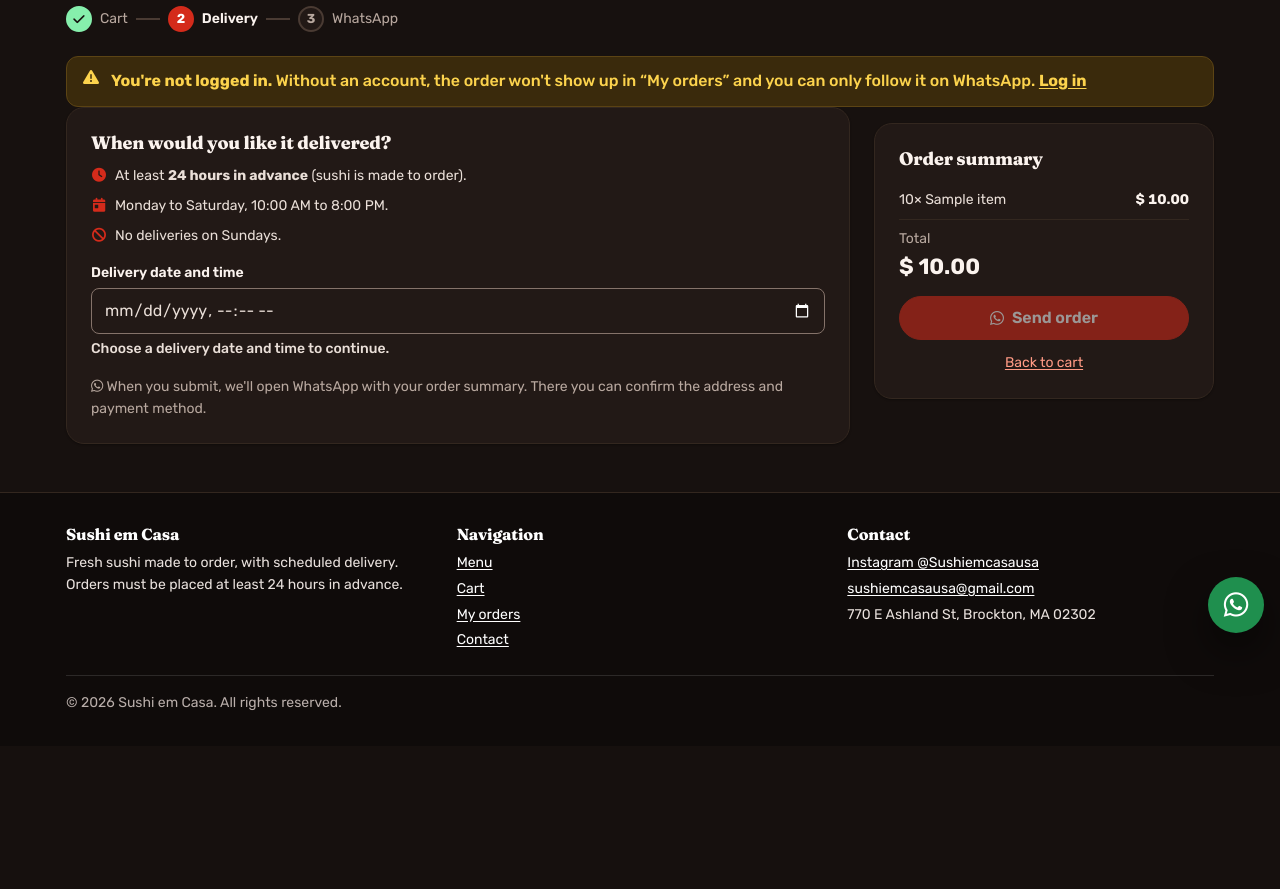
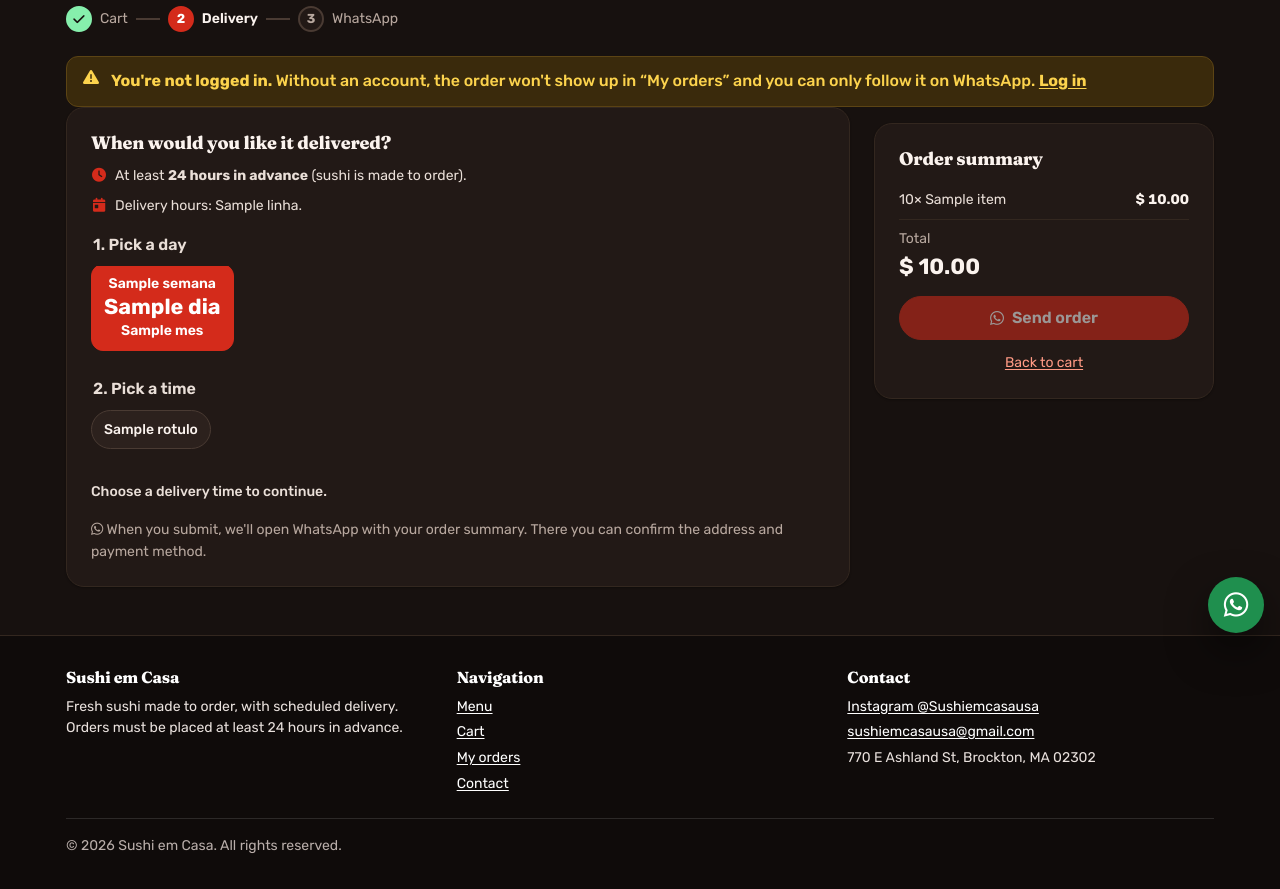
Before and after one commit to jarthur-duarte/SushiEmCasa, a Django app: template sushiemcasa/templates/sushiemcasa/checkout.html in a window 1280 px wide. Shown: the part 151-1040 px from the top of the page. Before the commit the page ends 861 px from the top, so only its background shows below. Run offline with Django 5.2, Linux system fonts and the light colour scheme; tables that the repository leaves empty hold one stand-in row (values such as "Sample post"); the template is opened without the code that fills it: values that come from a table or form of the project are taken from there, most other values are stand-ins (such as "Sample title", 1, 10 or a date in 2020).

Commit message:
Mostra no checkout os horarios de entrega definidos no painel
O cliente escolhe um dia e um horario (de 30 em 30 min) dentro do
expediente cadastrado em Hours, a pelo menos 24h. O OrderForm usa a
mesma regra, no lugar do seg-sab 10h-20h fixo no codigo.

Co-Authored-By: Claude Opus 5.5 <noreply@anthropic.com>

```diff
--- a/sushiemcasa/forms/pedidos.py
+++ b/sushiemcasa/forms/pedidos.py
@@ -3,6 +3,8 @@ from sushiemcasa.models import Order
 import datetime
 from django.utils import timezone
 from django.core.exceptions import ValidationError
+
+from sushiemcasa.horarios import motivo_recusa
 
 class OrderForm(forms.ModelForm):
     delivery_datetime = forms.DateTimeField(
@@ -10,7 +12,7 @@ class OrderForm(forms.ModelForm):
         widget=forms.DateTimeInput(attrs={'type': 'datetime-local'}),
         required=True,
         error_messages={'required': 'Choose a delivery date and time.'},
-        help_text="Select the desired date and time for delivery (minimum 24 hours in advance)."
+        help_text="Pick one of the available delivery times (minimum 24 hours in advance)."
     )
 
     class Meta:
@@ -27,18 +29,11 @@ class OrderForm(forms.ModelForm):
 
                 delivery_dt_aware = timezone.make_aware(delivery_dt, timezone.get_current_timezone())
 
-            now_plus_24h = timezone.now() + datetime.timedelta(hours=24)
-
-
-            if delivery_dt_aware < now_plus_24h:
-                raise forms.ValidationError("Delivery date must be at least 24 hours in advance.")
-
-            if delivery_dt_aware.weekday() == 6:
-                raise forms.ValidationError("Sorry, we do not deliver on Sundays.")
-
-            hora = delivery_dt_aware.time()
-            if hora < datetime.time(10, 0) or hora >= datetime.time(20, 0):
-                raise forms.ValidationError("Our delivery hours are between 10:00 AM and 8:00 PM.")
+            # Mesma regra que monta a lista de horários do checkout (sushiemcasa/horarios.py),
+            # baseada no horário de funcionamento definido no painel.
+            motivo = motivo_recusa(delivery_dt_aware)
+            if motivo:
+                raise forms.ValidationError(motivo)
 
             feriados = [
                 datetime.date(2024, 12, 25),
--- a/sushiemcasa/static/sushiemcasa/css/carrinho.css
+++ b/sushiemcasa/static/sushiemcasa/css/carrinho.css
@@ -133,6 +133,62 @@
 .feedback-data.erro { color: var(--cor-erro); }
 .como-funciona { font-size: var(--fs-sm); color: var(--cor-texto-suave); }
 
+/* ---------- Agenda de entrega (dias e horários do painel) ---------- */
+.agenda__grupo { border: 0; padding: 0; margin: 0 0 var(--e-4); min-width: 0; }
+.agenda__grupo legend { font-weight: 600; margin-bottom: var(--e-2); }
+.agenda__dias {
+  display: flex;
+  gap: var(--e-2);
+  overflow-x: auto;
+  padding-bottom: var(--e-1);
+  scroll-snap-type: x mandatory;
+}
+.dia-chip, .hora-chip { position: relative; cursor: pointer; }
+.dia-chip input, .hora-chip input {
+  position: absolute; opacity: 0; inset: 0; margin: 0; cursor: pointer;
+}
+.dia-chip {
+  flex: 0 0 auto;
+  scroll-snap-align: start;
+  display: grid;
+  justify-items: center;
+  min-width: 64px;
+  padding: var(--e-2) var(--e-3);
+  border: 1px solid var(--cor-borda-forte);
+  border-radius: var(--raio);
+  background: var(--cor-superficie-2);
+  transition: border-color .15s, background-color .15s, transform .15s;
+}
+.dia-chip__semana, .dia-chip__mes { font-size: var(--fs-sm); color: var(--cor-texto-suave); }
+.dia-chip__num { font-size: 1.35rem; line-height: 1.2; }
+.agenda__lista { display: flex; flex-wrap: wrap; gap: var(--e-2); }
+.hora-chip span {
+  display: inline-block;
+  min-width: 92px;
+  text-align: center;
+  padding: var(--e-2) var(--e-3);
+  border: 1px solid var(--cor-borda-forte);
+  border-radius: var(--raio-pill);
+  background: var(--cor-superficie-2);
+  font-weight: 500;
+  transition: border-color .15s, background-color .15s;
+}
+.dia-chip:hover, .hora-chip:hover span { border-color: var(--cor-marca-escura); }
+.dia-chip:has(input:checked) { background: var(--cor-marca); border-color: var(--cor-marca); color: #fff; transform: translateY(-2px); }
+.dia-chip:has(input:checked) .dia-chip__semana,
+.dia-chip:has(input:checked) .dia-chip__mes { color: #fff; }
+.hora-chip input:checked + span { background: var(--cor-marca); border-color: var(--cor-marca); color: #fff; }
+.dia-chip:has(input:focus-visible), .hora-chip input:focus-visible + span {
+  outline: 3px solid var(--cor-marca-escura); outline-offset: 2px;
+}
+.agenda__horarios { margin-bottom: var(--e-3); }
+.agenda__dia-nome { font-size: var(--fs-sm); color: var(--cor-texto-suave); margin-bottom: var(--e-2); }
+.agenda--js .agenda__dia-nome { display: none; } /* com JS só um dia aparece por vez */
+@media (prefers-reduced-motion: reduce) {
+  .dia-chip, .hora-chip span { transition: none; }
+  .dia-chip:has(input:checked) { transform: none; }
+}
+
 /* ---------- Celular ---------- */
 @media (max-width: 900px) {
   .pedido-layout { grid-template-columns: 1fr; }
--- a/sushiemcasa/static/sushiemcasa/js/checkout.js
+++ b/sushiemcasa/static/sushiemcasa/js/checkout.js
@@ -1,61 +1,60 @@
-/* Checkout: valida a data/hora de entrega no navegador e explica
-   o motivo quando o horário não é aceito. As mesmas regras são
-   conferidas de novo no servidor (OrderForm). */
+/* Checkout: o cliente escolhe um dia e depois um dos horários livres desse dia.
+   A lista vem do servidor (horário de funcionamento definido no painel, a
+   pelo menos 24h de agora) e a escolha é conferida de novo no OrderForm.
+   Sem JavaScript, todos os dias aparecem com seus horários e o envio funciona. */
 document.addEventListener('DOMContentLoaded', function () {
   'use strict';
 
-  var campo = document.getElementById('id_delivery_datetime');
+  var agenda = document.getElementById('agenda');
   var botao = document.getElementById('confirm-order-btn');
   var feedback = document.getElementById('feedback-data');
-  if (!campo || !botao) return;
+  if (!agenda || !botao) return;
 
-  var UM_DIA = 24 * 60 * 60 * 1000;
-  var ABRE = 10;   // 10:00
-  var FECHA = 20;  // 20:00
+  var dias = agenda.querySelectorAll('input[name="dia"]');
+  var grupos = agenda.querySelectorAll('.agenda__horarios');
 
-  function paraInput(data) { // formato aceito por datetime-local
-    var p = function (n) { return String(n).padStart(2, '0'); };
-    return data.getFullYear() + '-' + p(data.getMonth() + 1) + '-' + p(data.getDate()) +
-      'T' + p(data.getHours()) + ':' + p(data.getMinutes());
+  if (!dias.length) { // nenhum horário disponível
+    botao.disabled = true;
+    return;
   }
 
-  // não deixa escolher antes de agora + 24h
-  campo.min = paraInput(new Date(Date.now() + UM_DIA));
+  agenda.classList.add('agenda--js');
 
   function mensagem(texto, tipo) {
     feedback.textContent = texto;
     feedback.className = 'feedback-data ' + (tipo || '');
-    campo.setAttribute('aria-invalid', tipo === 'erro' ? 'true' : 'false');
   }
 
-  function validar() {
-    var valor = campo.value;
-    var erro = null;
-
-    if (!valor) {
-      botao.disabled = true;
-      mensagem('Choose a delivery date and time to continue.');
-      return;
-    }
-
-    var data = new Date(valor);
-    var hora = data.getHours() + data.getMinutes() / 60;
-
-    if (isNaN(data.getTime())) erro = 'Invalid date.';
-    else if (data.getTime() <= Date.now() + UM_DIA) erro = 'Choose a time at least 24 hours from now.';
-    else if (data.getDay() === 0) erro = 'We don\'t deliver on Sundays. Please choose another day.';
-    else if (hora < ABRE || hora >= FECHA) erro = 'Deliveries are made between 10:00 AM and 8:00 PM.';
-
-    botao.disabled = !!erro;
-    if (erro) {
-      mensagem(erro, 'erro');
-    } else {
-      var texto = data.toLocaleString('en-US', { weekday: 'long', month: 'long', day: 'numeric', hour: 'numeric', minute: '2-digit' });
-      mensagem('Delivery scheduled for ' + texto + '.', 'ok');
-    }
+  function horarioMarcado() {
+    return agenda.querySelector('input[name="delivery_datetime"]:checked');
   }
 
-  campo.addEventListener('input', validar);
-  campo.addEventListener('change', validar);
-  validar();
+  function atualizarBotao() {
+    var marcado = horarioMarcado();
+    botao.disabled = !marcado;
+    if (marcado) mensagem('Delivery scheduled for ' + marcado.dataset.extenso + '.', 'ok');
+    else mensagem('Choose a delivery time to continue.');
+  }
+
+  function mostrarDia(valor) {
+    grupos.forEach(function (g) {
+      var ativo = g.dataset.dia === valor;
+      g.hidden = !ativo;
+      if (!ativo) {
+        g.querySelectorAll('input:checked').forEach(function (i) { i.checked = false; });
+      }
+    });
+    atualizarBotao();
+  }
+
+  dias.forEach(function (d) {
+    d.addEventListener('change', function () { mostrarDia(d.value); });
+  });
+  agenda.addEventListener('change', function (e) {
+    if (e.target.name === 'delivery_datetime') atualizarBotao();
+  });
+
+  var diaAtual = agenda.querySelector('input[name="dia"]:checked') || dias[0];
+  diaAtual.checked = true;
+  mostrarDia(diaAtual.value);
 });
--- a/sushiemcasa/templates/sushiemcasa/checkout.html
+++ b/sushiemcasa/templates/sushiemcasa/checkout.html
@@ -40,8 +40,10 @@
 
             <ul class="regras-entrega">
                 <li><i class="fas fa-clock" aria-hidden="true"></i> <span>At least <strong>24 hours in advance</strong> (sushi is made to order).</span></li>
-                <li><i class="fas fa-calendar-day" aria-hidden="true"></i> <span>Monday to Saturday, 10:00 AM to 8:00 PM.</span></li>
-                <li><i class="fas fa-ban" aria-hidden="true"></i> <span>No deliveries on Sundays.</span></li>
+                {% if horarios_semana %}
+                    <li><i class="fas fa-calendar-day" aria-hidden="true"></i>
+                        <span>Delivery hours: {% for linha in horarios_semana %}{{ linha }}{% if not forloop.last %} · {% endif %}{% endfor %}.</span></li>
+                {% endif %}
             </ul>
 
             {% if form.non_field_errors %}
@@ -50,12 +52,47 @@
                 </div>
             {% endif %}
 
-            <div class="campo {% if form.delivery_datetime.errors %}tem-erro{% endif %}">
-                <label for="id_delivery_datetime">Delivery date and time</label>
-                <input type="datetime-local" name="delivery_datetime" id="id_delivery_datetime"
-                       value="{{ form.delivery_datetime.value|default_if_none:'' }}"
-                       required aria-describedby="feedback-data{% if form.delivery_datetime.errors %} erro-data{% endif %}"
-                       {% if form.delivery_datetime.errors %}aria-invalid="true"{% endif %}>
+            <div class="campo agenda {% if form.delivery_datetime.errors %}tem-erro{% endif %}" id="agenda">
+                {% if dias_disponiveis %}
+                    <fieldset class="agenda__grupo">
+                        <legend>1. Pick a day</legend>
+                        <div class="agenda__dias">
+                            {% for dia in dias_disponiveis %}
+                                <label class="dia-chip">
+                                    <input type="radio" name="dia" value="{{ dia.valor }}" {% if dia.valor == dia_escolhido %}checked{% endif %}>
+                                    <span class="dia-chip__semana">{{ dia.semana }}</span>
+                                    <strong class="dia-chip__num">{{ dia.dia }}</strong>
+                                    <span class="dia-chip__mes">{{ dia.mes }}</span>
+                                </label>
+                            {% endfor %}
+                        </div>
+                    </fieldset>
+
+                    <fieldset class="agenda__grupo" aria-describedby="feedback-data{% if form.delivery_datetime.errors %} erro-data{% endif %}">
+                        <legend>2. Pick a time</legend>
+                        {% for dia in dias_disponiveis %}
+                            <div class="agenda__horarios" data-dia="{{ dia.valor }}">
+                                <p class="agenda__dia-nome">{{ dia.extenso }}</p>
+                                <div class="agenda__lista">
+                                    {% for h in dia.horarios %}
+                                        <label class="hora-chip">
+                                            <input type="radio" name="delivery_datetime" value="{{ h.valor }}"
+                                                   data-extenso="{{ dia.extenso }} at {{ h.rotulo }}"
+                                                   {% if h.valor == horario_escolhido %}checked{% endif %}>
+                                            <span>{{ h.rotulo }}</span>
+                                        </label>
+                                    {% endfor %}
+                                </div>
+                            </div>
+                        {% endfor %}
+                    </fieldset>
+                {% else %}
+                    <div class="alerta alerta--aviso" role="note">
+                        <i class="fas fa-calendar-xmark" aria-hidden="true"></i>
+                        <span><strong>No delivery times available right now.</strong>
+                            Please <a href="{% url 'sushiemcasa:contato' %}">contact us</a> to arrange your order.</span>
+                    </div>
+                {% endif %}
                 {% if form.delivery_datetime.errors %}
                     <div id="erro-data" class="campo__erro" role="alert">
                         <i class="fas fa-circle-exclamation" aria-hidden="true"></i>
--- a/sushiemcasa/templates/sushiemcasa/painel/gerenciar_horarios.html
+++ b/sushiemcasa/templates/sushiemcasa/painel/gerenciar_horarios.html
@@ -12,7 +12,8 @@
     <div class="painel-topo">
         <div>
             <h1>Opening hours</h1>
-            <p>Outside these hours the menu shows a "store closed" notice.</p>
+            <p>Outside these hours the menu shows a "store closed" notice. At checkout, customers can only pick delivery times
+               (every 30 minutes) on the open days and within these hours.</p>
         </div>
     </div>
 
```
Also changed, not shown: sushiemcasa/horarios.py (added, +96 -0 lines), sushiemcasa/tests/tests_views.py (+69 -0 lines), sushiemcasa/views/checkout.py (+12 -0 lines).
